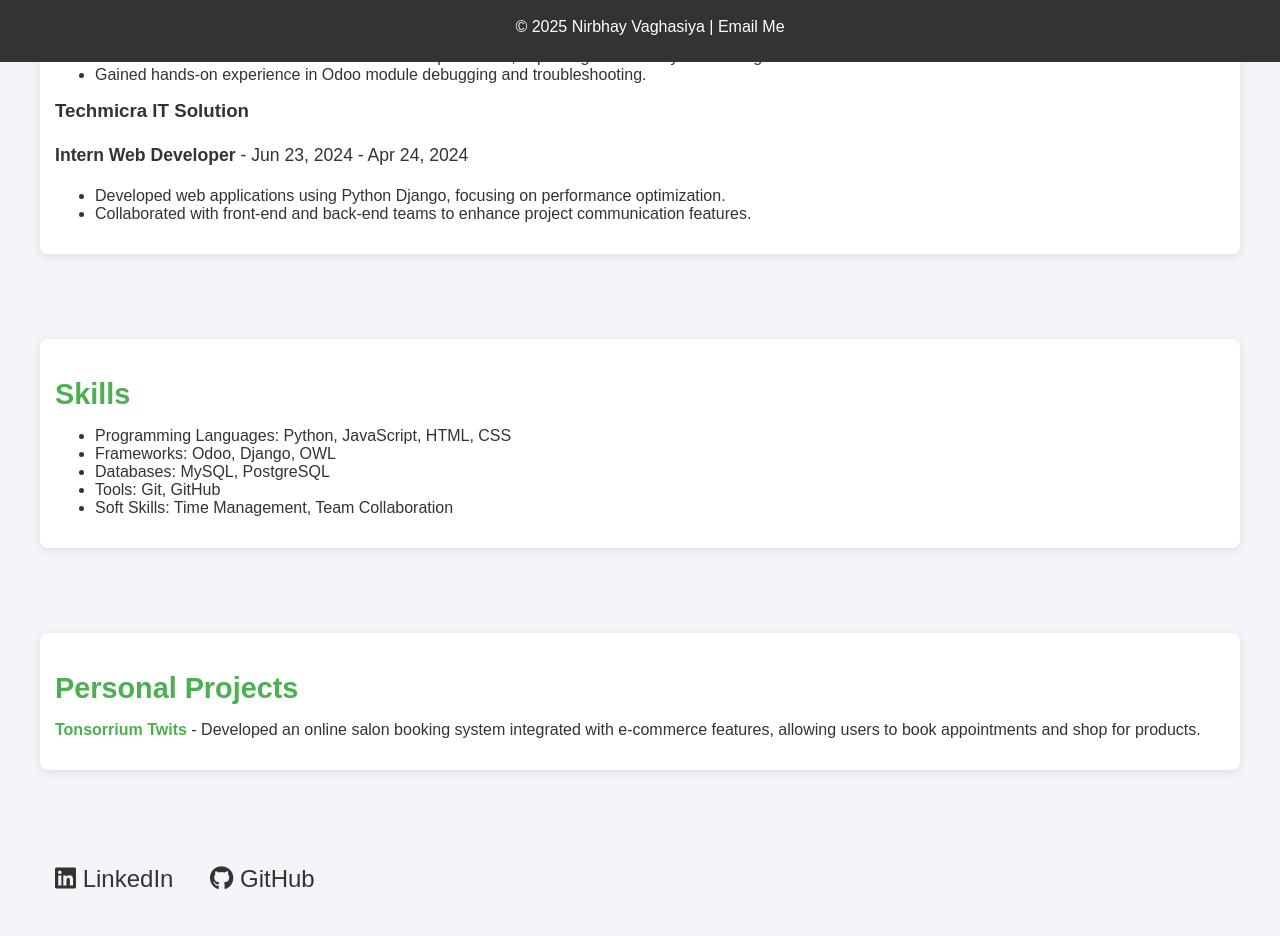
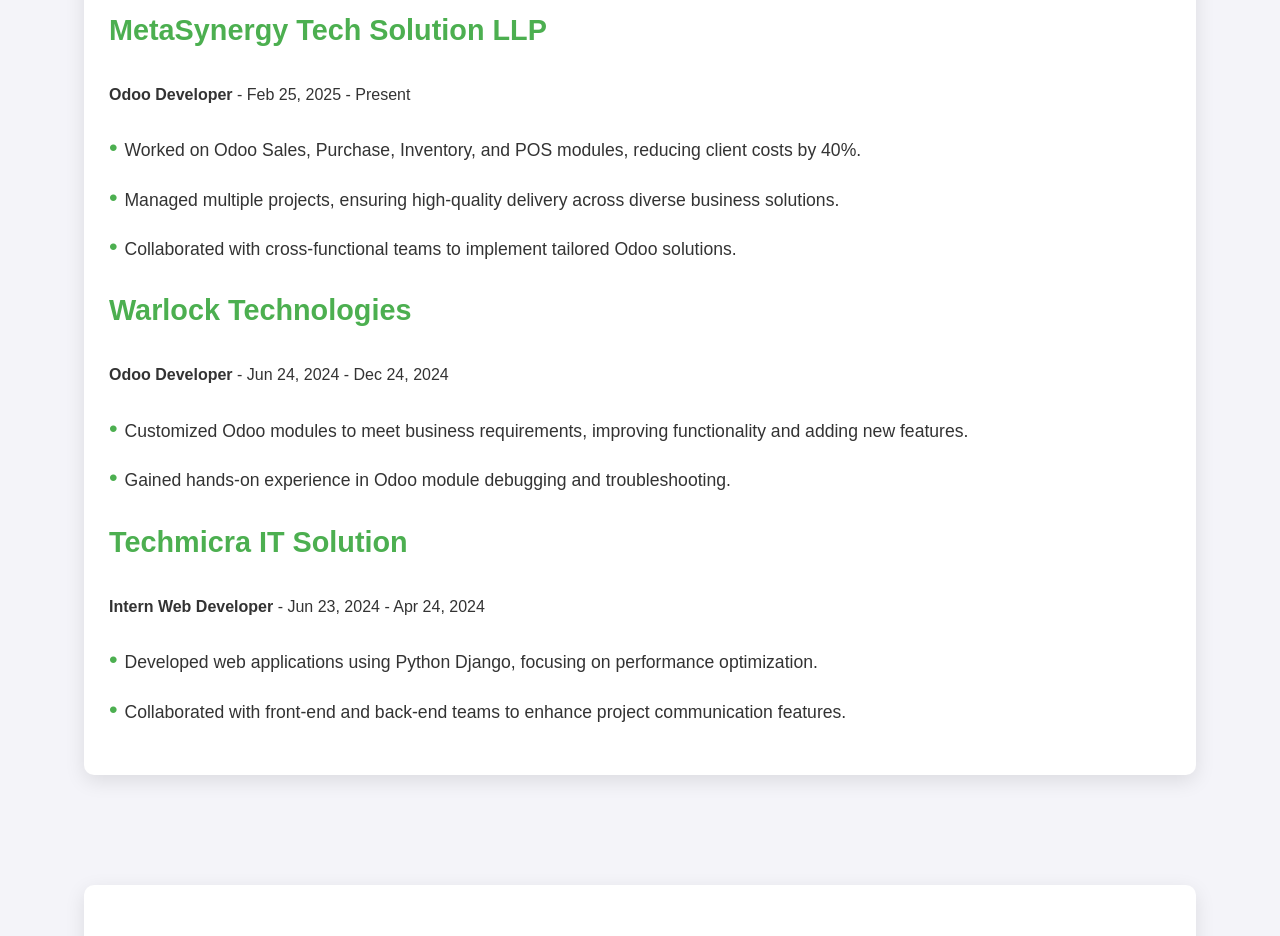
Before and after one commit to NirbhayVaghasiya/Portfolio, a plain HTML site: page index.html in a window 1280 px wide. Shown: the part 738-1674 px from the top of the page. Drawn offline with Linux system fonts and the light colour scheme.

Commit message:
Update index.html

```diff
--- a/index.html
+++ b/index.html
@@ -8,80 +8,119 @@
     <link href="https://cdnjs.cloudflare.com/ajax/libs/font-awesome/5.15.4/css/all.min.css" rel="stylesheet">
     <style>
         body {
-            font-family: Arial, sans-serif;
+            font-family: 'Arial', sans-serif;
             margin: 0;
             padding: 0;
             background-color: #f4f4f9;
             color: #333;
+            line-height: 1.6;
         }
+
         header {
             background-color: #4CAF50;
             color: white;
-            padding: 15px 0;
             text-align: center;
+            padding: 30px 0;
         }
+
         header h1 {
             margin: 0;
-            font-size: 2.5em;
+            font-size: 3em;
         }
+
+        header p {
+            font-size: 1.2em;
+        }
+
         section {
-            padding: 30px;
-            margin: 10px;
+            padding: 40px 20px;
+            margin: 10px 5%;
         }
+
         section h2 {
             color: #4CAF50;
-            font-size: 1.8em;
-            margin-bottom: 15px;
+            font-size: 2.2em;
+            margin-bottom: 20px;
+            text-transform: uppercase;
         }
+
         .card {
             background-color: white;
-            padding: 15px;
-            margin-bottom: 15px;
-            border-radius: 8px;
-            box-shadow: 0 2px 10px rgba(0, 0, 0, 0.1);
+            padding: 25px;
+            margin-bottom: 20px;
+            border-radius: 10px;
+            box-shadow: 0 6px 20px rgba(0, 0, 0, 0.1);
         }
+
         .card h3 {
             margin-top: 0;
+            color: #4CAF50;
+            font-size: 1.8em;
         }
-        .card p {
-            font-size: 1.1em;
-            line-height: 1.6;
-        }
-        .projects ul {
+
+        .card ul {
             list-style-type: none;
             padding: 0;
         }
-        .projects li {
-            margin-bottom: 10px;
+
+        .card ul li {
+            font-size: 1.1em;
+            padding: 5px 0;
         }
+
+        .card ul li:before {
+            content: "• ";
+            color: #4CAF50;
+            font-size: 1.4em;
+        }
+
         .projects a {
             text-decoration: none;
             color: #4CAF50;
+            font-weight: bold;
         }
+
         footer {
             background-color: #333;
             color: white;
             text-align: center;
-            padding: 10px;
-            position: fixed;
+            padding: 15px 0;
+            position: relative;
             width: 100%;
             bottom: 0;
         }
+
         footer a {
             color: white;
             text-decoration: none;
         }
+
         .social-icons {
+            text-align: center;
             margin-top: 20px;
         }
+
         .social-icons a {
-            margin: 0 15px;
-            font-size: 1.5em;
+            margin: 0 20px;
+            font-size: 2em;
             color: #333;
-            text-decoration: none;
+            transition: color 0.3s ease;
         }
+
         .social-icons a:hover {
             color: #4CAF50;
+        }
+
+        @media (max-width: 768px) {
+            section {
+                margin: 10px 2%;
+            }
+            header h1 {
+                font-size: 2.5em;
+            }
+            header p {
+                font-size: 1.1em;
+            }
         }
     </style>
 </head>
@@ -150,10 +189,10 @@
 
 <section class="social-icons">
     <a href="https://www.linkedin.com/in/nirbhay-vaghasiya-736468220/" target="_blank">
-        <i class="fab fa-linkedin"></i> LinkedIn
+        <i class="fab fa-linkedin"></i>
     </a>
     <a href="https://github.com/NirbhayVaghasiya" target="_blank">
-        <i class="fab fa-github"></i> GitHub
+        <i class="fab fa-github"></i>
     </a>
 </section>
 
```
